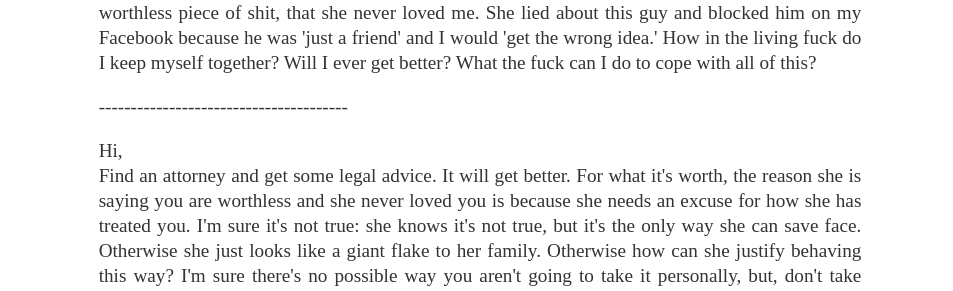
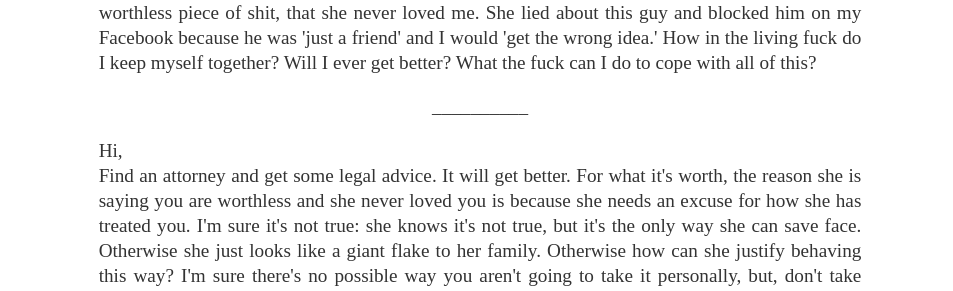
Before and after one commit to Pinelife/pinelife.github.io, a Jekyll site: the page built from Hellhole/Room2.html, in a window 1280 px wide. Shown: the part 1020-1311 px from the top of the page, without its empty margins (160-1113 px from the left). Built offline with Jekyll 4.4.1, drawn with Linux system fonts in a browser that asks for light colours.

Commit message:
Update Room2.html

```diff
--- a/Hellhole/Room2.html
+++ b/Hellhole/Room2.html
@@ -44,8 +44,8 @@ title: Pinelife
   and care about go from saying I love you to saying that I am a worthless piece of shit, that she never loved me. She lied about
   this guy and blocked him on my Facebook because he was 'just a friend' and I would 'get the wrong idea.' How in the living fuck do
   I keep myself together? Will I ever get better? What the fuck can I do to cope with all of this?</p>
-<p style="text-align:justify" class="indented">
----------------------------------------
+<p style="text-align:center" class="indented">
+__________
 </p>
 <p style="text-align:justify" class="indented">
   Hi, <br/>
```
